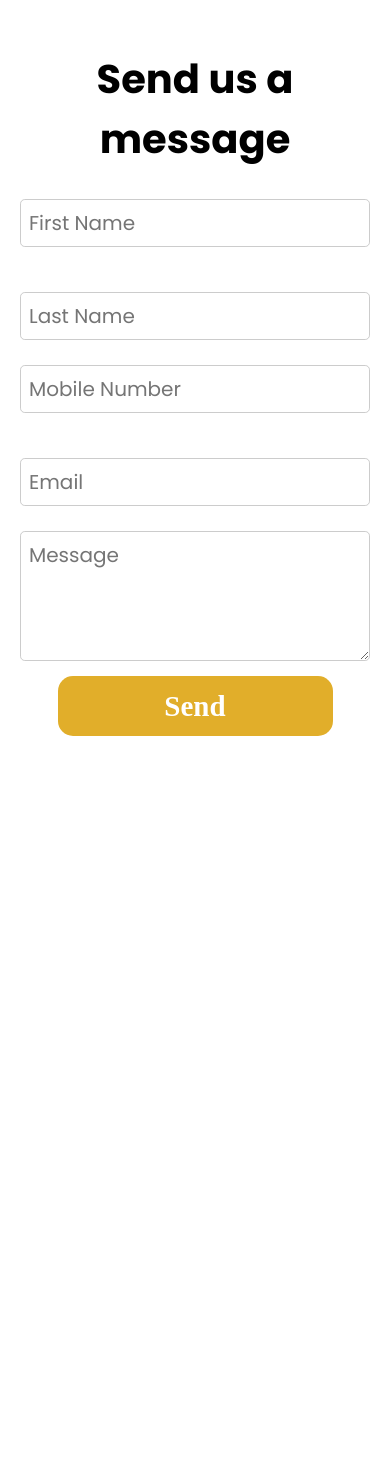
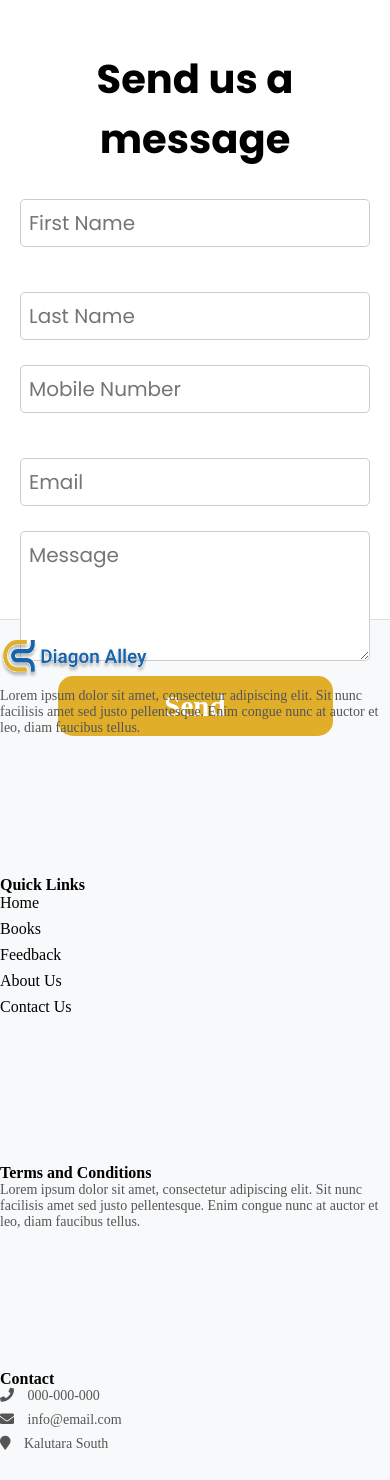
Before and after one commit to MadhushaPrasad/Diagon-Alley, a PHP site: page /components/contactus.php in a window 390 px wide. Before the commit the page ends 736 px from the top, so only its background shows below. Run offline with PHP 8.4, Linux system fonts and the light colour scheme.

Commit message:
feat: add responsive footer with logo, links, and contact section (#102)
Co-authored-by: biswa <biswa@007gmail.com>

```diff
--- a/components/contactus.css
+++ b/components/contactus.css
@@ -114,3 +114,81 @@
         width: 100%;
     }
 }
+  /* Styles for the footer */
+footer {
+  background-color: #f8f9fa;
+  padding: 20px 0;
+  border-top: 1px solid #ddd;
+}
+
+.footer-container {
+  display: flex;
+  justify-content: space-between; /* Ensures space between elements */
+  align-items: flex-start;
+  max-width: 1200px;
+  margin: 0 auto;
+  gap: 140px; /* Optional: Adds consistent space between sections */
+}
+
+.footer-logo {
+  flex: 1; /* Each section takes up equal space */
+  text-align: left;
+}
+
+.footer-logo img {
+  width: 150px;
+}
+
+.footer-logo p {
+  color: #555;
+  font-size: 14px;
+  margin-top: 10px;
+}
+
+.footer-links, .footer-terms, .footer-contact {
+  flex: 1; /* Ensures all sections grow equally */
+  text-align: left;
+}
+
+.footer-links ul, .footer-contact ul {
+  list-style: none;
+  padding: 0;
+}
+
+.footer-links ul li, .footer-contact ul li {
+  margin-bottom: 8px;
+}
+
+.footer-links ul li a {
+  text-decoration: none;
+  color: #000;
+}
+
+.footer-links ul li a:hover {
+  text-decoration: underline;
+}
+
+.footer-terms p {
+  color: #555;
+  font-size: 14px;
+}
+
+.footer-contact ul li {
+  color: #555;
+  font-size: 14px;
+}
+
+.footer-contact ul li i {
+  margin-right: 10px;
+}
+
+@media (max-width: 768px) {
+  .footer-container {
+    flex-direction: column; /* Stack the sections vertically on small screens */
+    text-align: center;
+  }
+
+  .footer-logo img {
+    margin: 0 auto;
+  }
+}
--- a/components/contactus.php
+++ b/components/contactus.php
@@ -26,7 +26,43 @@
             <input type="submit" name="btnSubmit" class="btnContact" value="Send" />
         </div>
     </form>
-</div>
+    </div>
+
+    <!-- Footer Section -->
+<footer>
+  <div class="footer-container"  >
+    <div class="footer-logo">
+      <img src="../assets/img/logo.svg" alt="Diagon Alley Logo">
+      <p>Lorem ipsum dolor sit amet, consectetur adipiscing elit. Sit nunc facilisis amet sed justo pellentesque. Enim congue nunc at auctor et leo, diam faucibus tellus.</p>
+    </div>
+
+    <div class="footer-links">
+      <h4>Quick Links</h4>
+      <ul>
+        <li><a href="#">Home</a></li>
+        <li><a href="#">Books</a></li>
+        <li><a href="#">Feedback</a></li>
+        <li><a href="#">About Us</a></li>
+        <li><a href="#">Contact Us</a></li>
+      </ul>
+    </div>
+
+    <div class="footer-terms">
+      <h4>Terms and Conditions</h4>
+      <p>Lorem ipsum dolor sit amet, consectetur adipiscing elit. Sit nunc facilisis amet sed justo pellentesque. Enim congue nunc at auctor et leo, diam faucibus tellus.</p>
+    </div>
+
+    <div class="footer-contact"  >
+      <h4>Contact</h4>
+      <ul>
+        <li><i class="fa fa-phone"></i> 000-000-000</li>
+        <li><i class="fa fa-envelope"></i> info@email.com</li>
+        <li><i class="fa fa-map-marker"></i> Kalutara South</li>
+      </ul>
+    </div>
+  </div>
+</footer>
+
 
 <script>
     function validateForm() {
@@ -47,3 +83,4 @@
 </script>
 
 <link href="contactus.css" rel="stylesheet">
+<link href="https://cdnjs.cloudflare.com/ajax/libs/font-awesome/5.15.3/css/all.min.css" rel="stylesheet">
--- a/index.php
+++ b/index.php
@@ -29,6 +29,7 @@
             </div>
         </div>
     </section>
+
     <script src="../assets/bootstrap/js/bootstrap.min.js"></script>
 </body>
 
```
Also changed, not shown: assets/css/styles.css (line endings or trailing spaces), components/style.css (line endings or trailing spaces).
